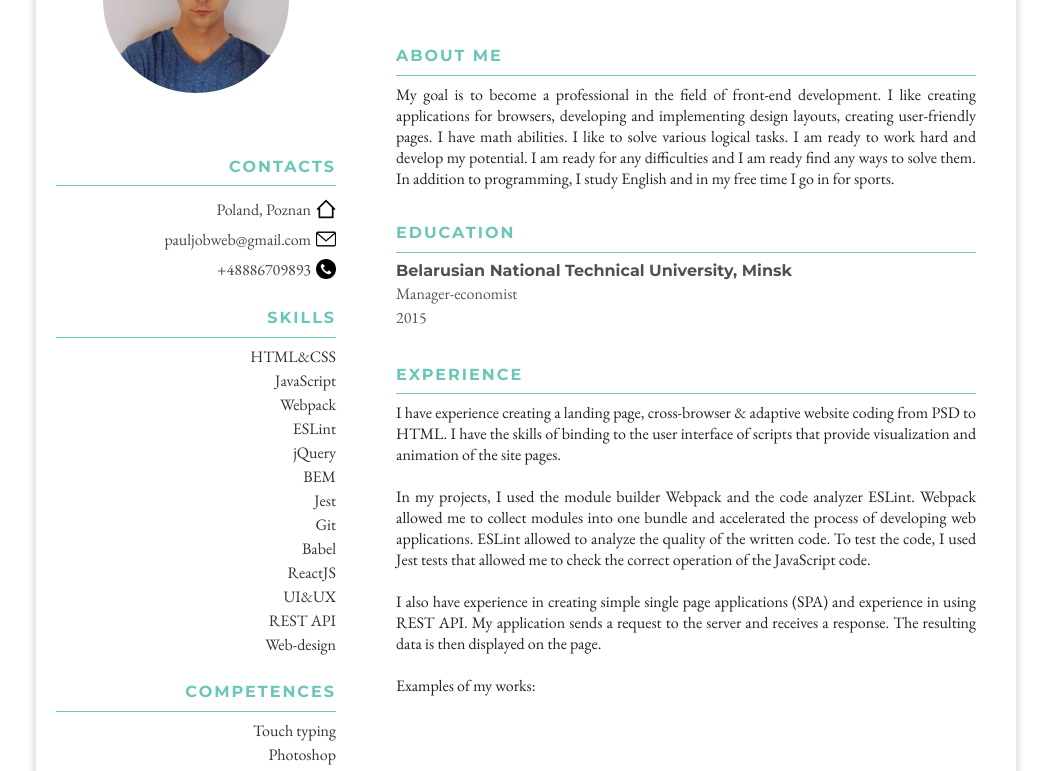
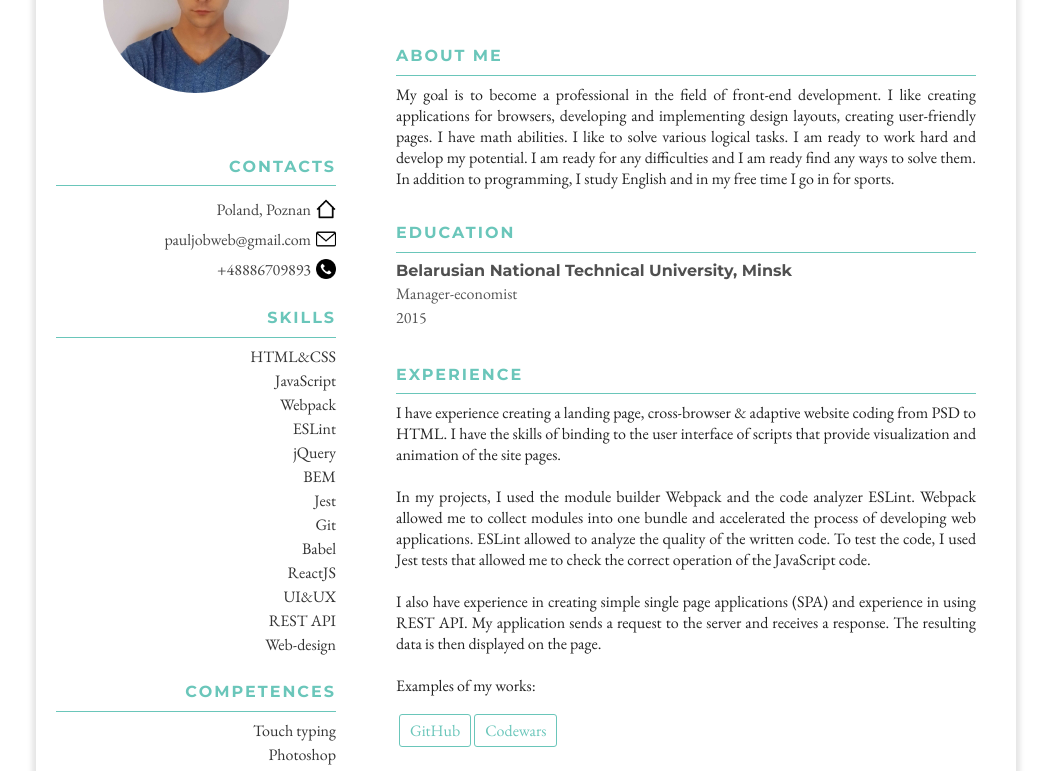
Before and after one commit to MagInventor/cv, a website built with webpack: page src/index.html in a window 1280 px wide. Shown: the part 173-944 px from the top of the page, without its empty margins (114-1165 px from the left). Built offline with nearby package versions, Linux system fonts and the light colour scheme.

Commit message:
feat: add examples

```diff
--- a/src/index.css
+++ b/src/index.css
@@ -210,6 +210,22 @@ h2 {
   padding-bottom: 3px;
 }
 
+.examples {
+  margin-left: 3px;
+  padding: 5px 10px;
+  text-align: center;
+  line-height: 1.8;
+  color: #6ac6ba;
+  border: 1px solid #6ac6ba;
+  border-radius: 3px;
+  cursor: pointer;
+}
+
+.examples:hover {
+  color: #fff;
+  background: #6ac6ba;
+}
+
 /**              Footer               */
 
 footer {
--- a/src/js/page/constituents/MainData.js
+++ b/src/js/page/constituents/MainData.js
@@ -1,6 +1,8 @@
 class MainData {
   constructor(person) {
     this.person = person;
+    this.github = 'https://github.com/MagInventor?tab=repositories';
+    this.code = 'https://www.codewars.com/users/StudentTraveler';
   }
 
   addAbout() {
@@ -20,6 +22,9 @@ class MainData {
     document.querySelector('.experience .container h2').innerText = this.person.experience[0];
     this.experience = this.person.experience.filter((el,i) => i);
     this.experience = this.experience.map(el => `${el.join('')}<br><br>`).join('');
+
+    this.experience += `<a href="${this.github}" target="_blank" class="examples">GitHub</a>`;
+    this.experience +=`<a href="${this.code}" target="_blank" class="examples">Codewars</a>`;
     document.querySelector('.experience .container p').innerHTML = this.experience;
   }
 
```
